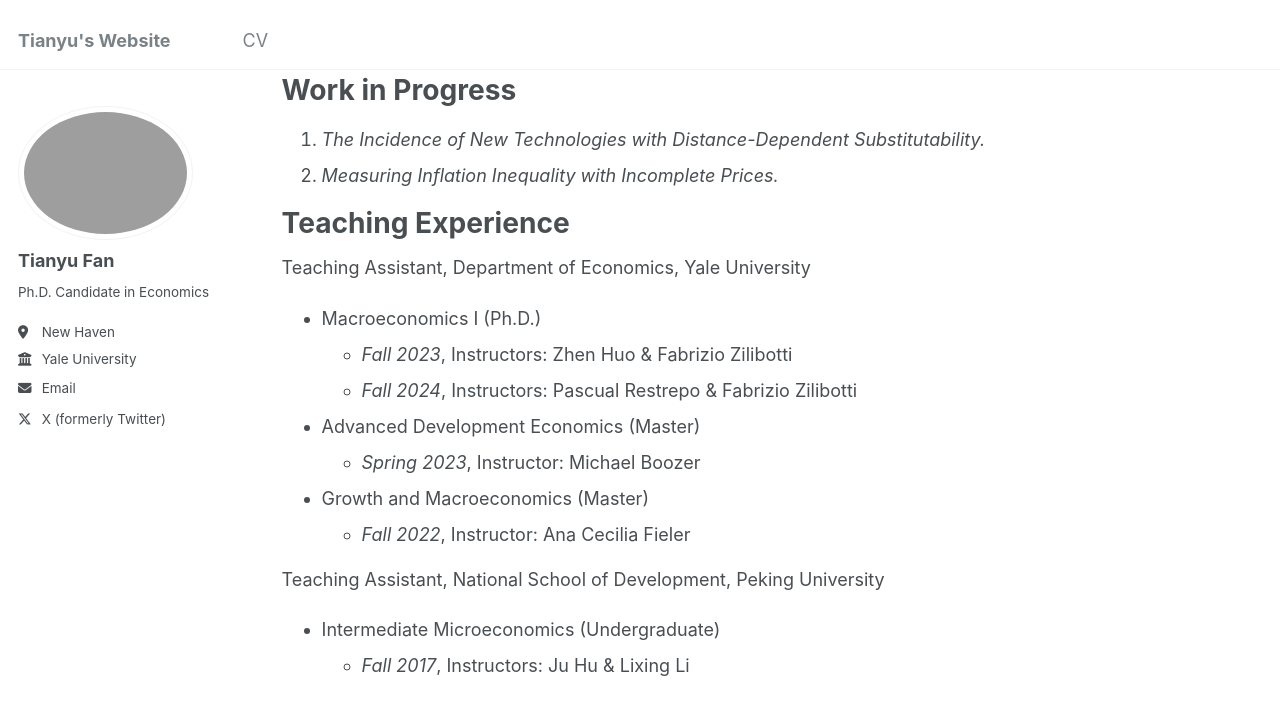
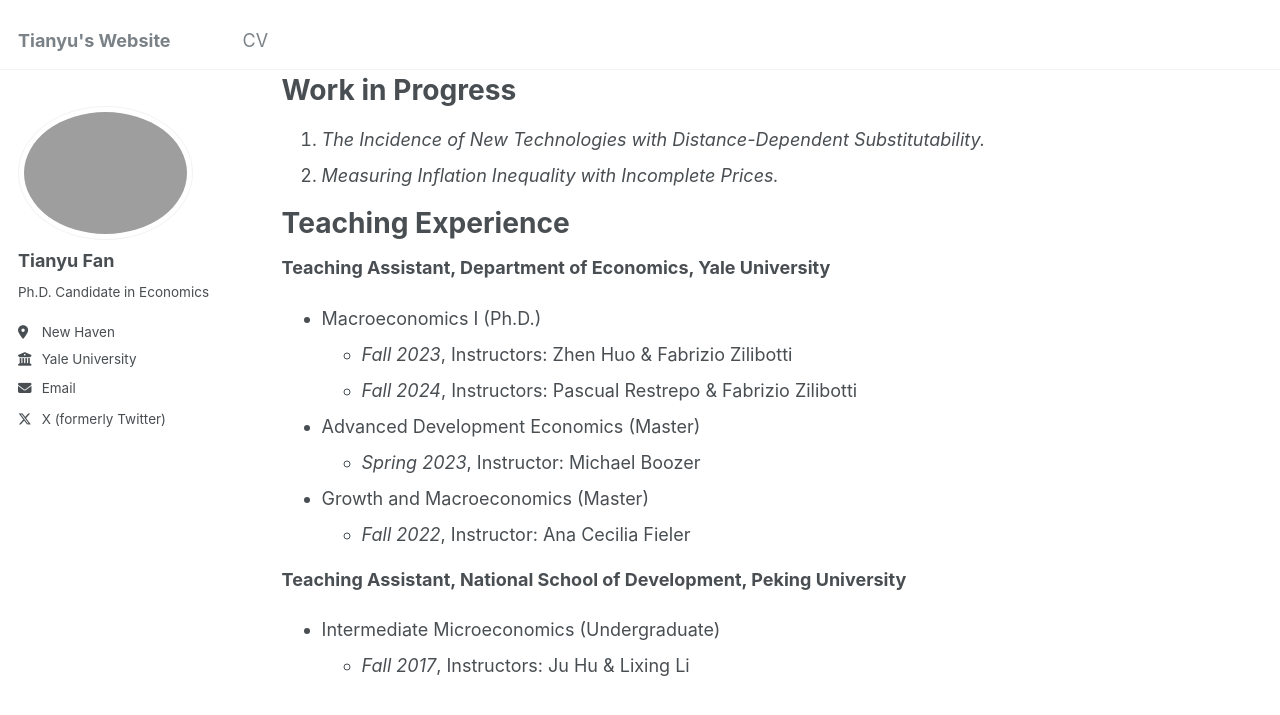
Before and after one commit to tianyufan-econ/tianyufan-econ.github.io, a Jekyll site: the page built from _pages/about.md, in a window 1280 px wide and 900 px high, scrolled down 353 px. Shown: the top 715 px of the window. Built offline with Jekyll 4.4.1, drawn with Linux system fonts in a browser that asks for light colours.

```diff
--- a/_pages/about.md
+++ b/_pages/about.md
@@ -25,7 +25,7 @@ Work in Progress
 Teaching Experience
 ======
 
-Teaching Assistant, Department of Economics, Yale University
+**Teaching Assistant, Department of Economics, Yale University**
 - Macroeconomics I (Ph.D.)
   - *Fall 2023*, Instructors: Zhen Huo & Fabrizio Zilibotti
   - *Fall 2024*, Instructors: Pascual Restrepo & Fabrizio Zilibotti
@@ -34,6 +34,6 @@ Teaching Assistant, Department of Economics, Yale University
 - Growth and Macroeconomics (Master)
   - *Fall 2022*, Instructor: Ana Cecilia Fieler
 
-Teaching Assistant, National School of Development, Peking University
+**Teaching Assistant, National School of Development, Peking University**
 - Intermediate Microeconomics (Undergraduate)
   - *Fall 2017*, Instructors: Ju Hu & Lixing Li
```
